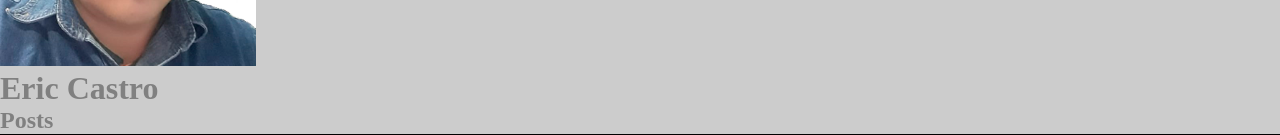
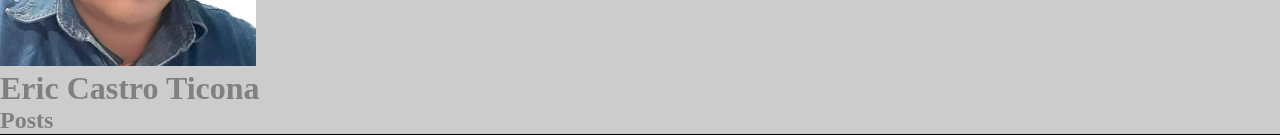
Before and after one commit to cericcastro/DioProject, a plain HTML site: page index.html in a window 1280 px wide. Shown: the part 226-361 px from the top of the page. Drawn offline with Linux system fonts and the light colour scheme.

Commit message:
Implemente apellido

```diff
--- a/index.html
+++ b/index.html
@@ -10,7 +10,7 @@
 <body>
     <header>
         <img src="./img/Foto Personal.png" alt="Foto persoal" class="img_personal">
-        <h1 id="title">Eric Castro</h1>
+        <h1 id="title">Eric Castro Ticona</h1>
     </header>
     <section>
         <header>
```
